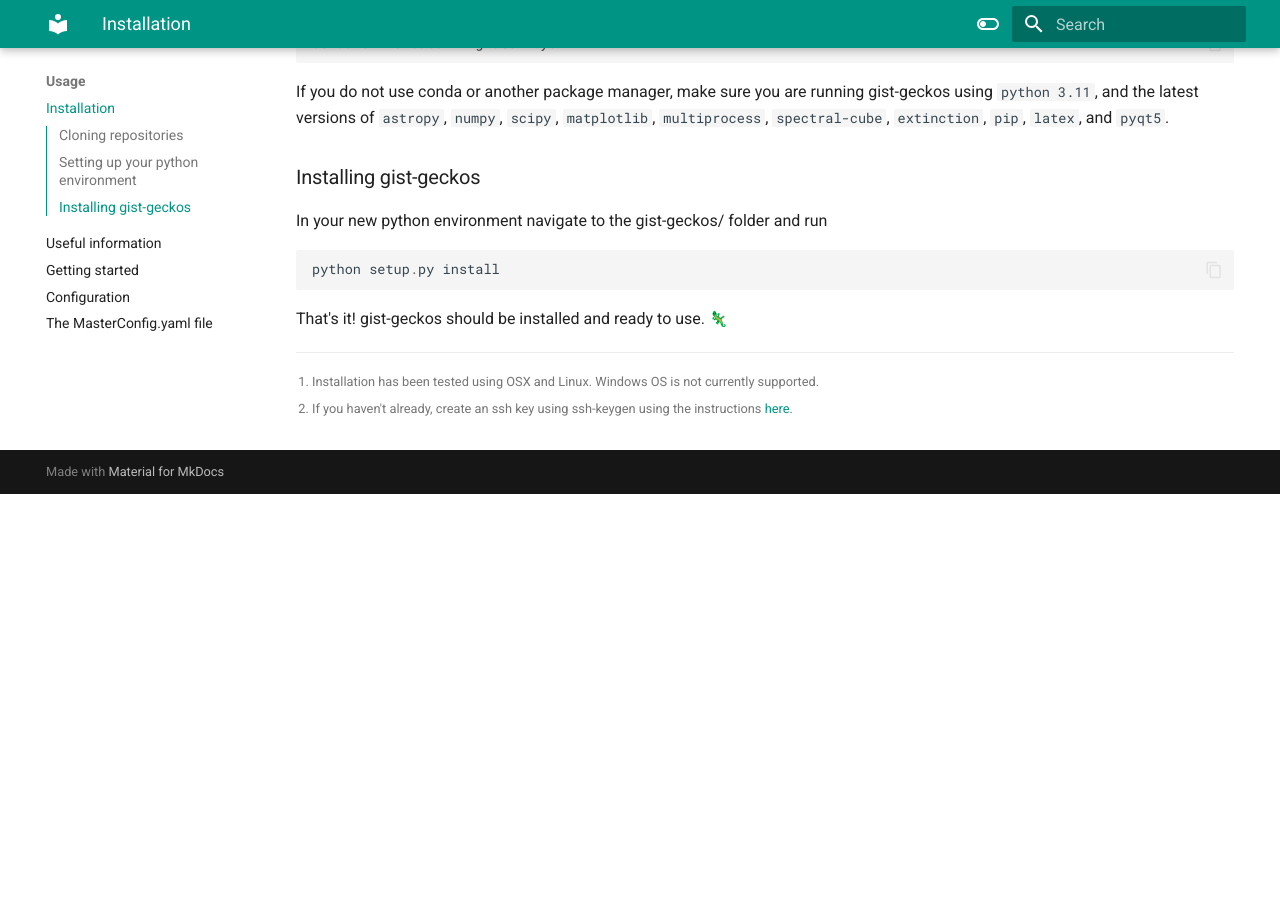
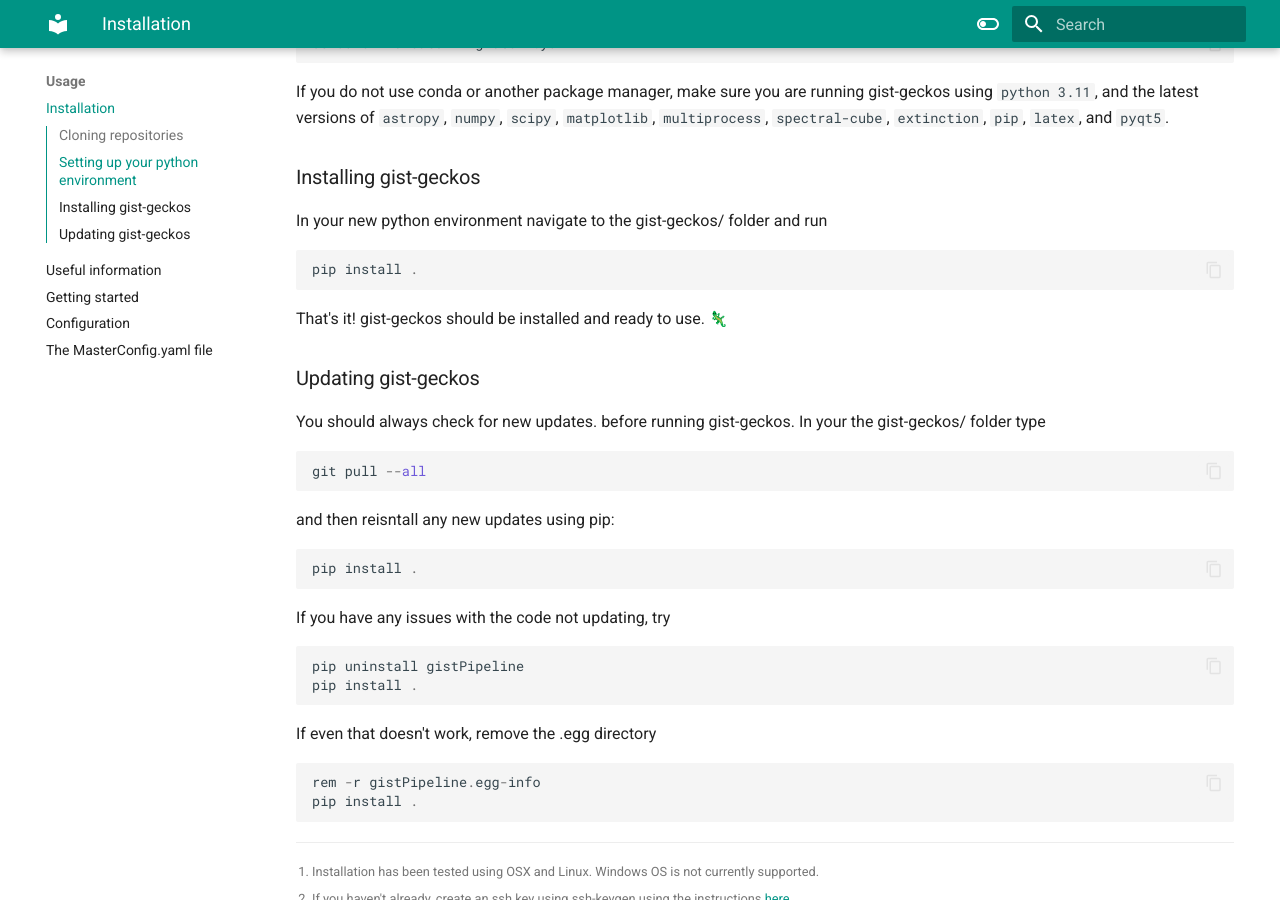
Before and after one commit to geckos-survey/gist-documentation, an MkDocs documentation site: the page built from docs/usage/installation.md, in a window 1280 px wide and 900 px high, scrolled down 616 px. Built offline with MkDocs 1.6.1 and Material for MkDocs 9.7.7, drawn with Linux system fonts in a browser that asks for light colours; emoji names are drawn with the system emoji font; before the commit the page ends 1110 px from its top, so only the background shows below that.

Commit message:
Updating documentation

````diff
--- a/docs/usage/installation.md
+++ b/docs/usage/installation.md
@@ -24,7 +24,27 @@ If you do not use conda or another package manager, make sure you are running gi
 ### Installing gist-geckos
 In your new python environment navigate to the gist-geckos/ folder and run
 ```py
-python setup.py install
+pip install .
 ```
 
 That's it! gist-geckos should be installed and ready to use. :lizard:
+
+### Updating gist-geckos
+You should always check for new updates. before running gist-geckos. In your the gist-geckos/ folder type
+```py
+git pull --all
+```
+and then reisntall any new updates using pip:
+```py
+pip install .
+```
+If you have any issues with the code not updating, try
+```py
+pip uninstall gistPipeline
+pip install .
+```
+If even that doesn't work, remove the .egg directory
+```py
+rem -r gistPipeline.egg-info
+pip install .
+```
--- a/mkdocs.yml
+++ b/mkdocs.yml
@@ -66,3 +66,4 @@ nav:
     - 'Emission lines': 'modules/emission_lines.md'
     - 'Stellar populations': 'modules/stellar_populations.md'
     - 'Line strengths': 'modules/line_strengths.md'
+  - Contact: 'contact.md'
````
Also changed, not shown: docs/contact.md (+4 -1 lines), docs/overview.md (+4 -5 lines), docs/images/flowchart.png (added).
